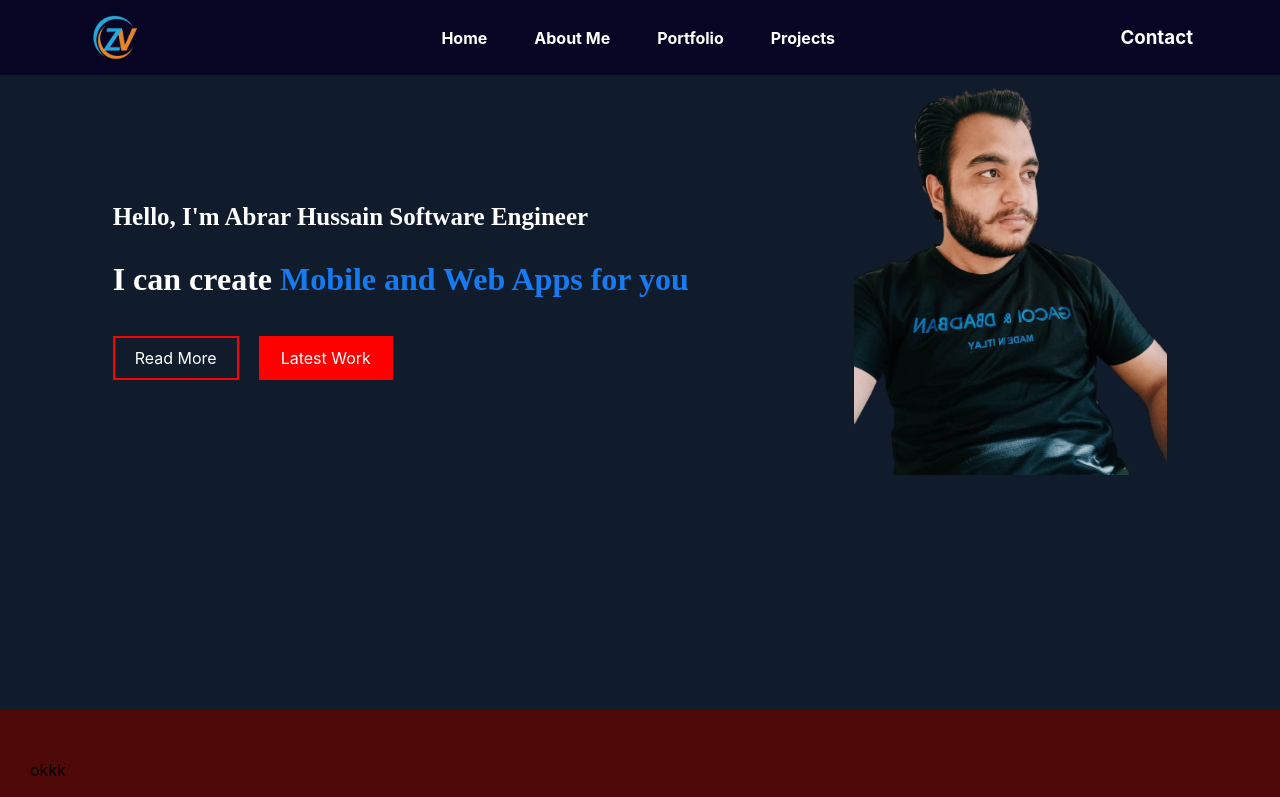
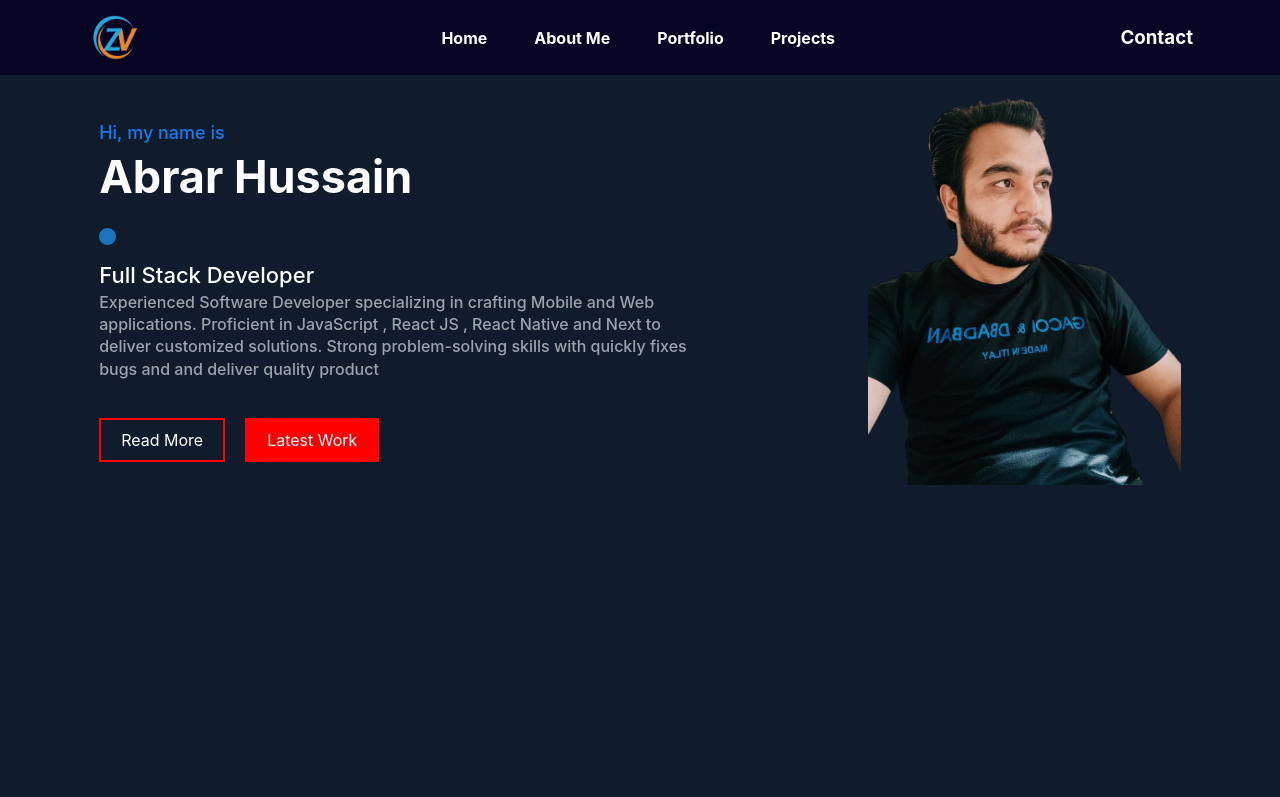
Before and after one commit to abrar0123/React_Web, a React (Create React App) app: page / in a window 1280 px wide. Shown: the top 797 px of the page. Built offline with nearby package versions, Linux system fonts and the light colour scheme.

Commit message:
fix home

```diff
--- /dev/null
+++ b/src/components/UI/Text.js
@@ -0,0 +1,43 @@
+import React from 'react';
+import colors from '../../constants/colors';
+
+export const Text = (props) => {
+  const {
+    font = 18,
+    color = colors.white,
+    mt = 0,
+    mb = 10,
+    ml = 0,
+    mr = 0,
+    m = 0,
+
+    pt = 0,
+    pb = 10,
+    pl = 0,
+    pr = 0,
+    p = 0,
+    bold = false,
+  } = props;
+  return (
+    <p
+      style={{
+        fontSize: font,
+        color: color,
+        marginTop: mt,
+        marginBlock: mb,
+        marginLeft: ml,
+        marginRight: mr,
+        paddingTop: pt,
+        paddingBlock: pb,
+        lineHeight: 1.4,
+        paddingLeft: pl,
+        paddingRight: pr,
+        margin: m,
+        padding: p,
+        fontWeight: bold && 'bold',
+      }}
+    >
+      {props.text}
+    </p>
+  );
+};
--- a/src/components/footer/footer.css
+++ b/src/components/footer/footer.css
@@ -1,14 +1,14 @@
 footer {
-  background-color: rgb(79, 9, 9);
+  /* background-color: rgb(79, 9, 9); */
+  background-color: #080424;
+
   padding: 50px 30px;
 }
 
 .footerwidgets {
-
 }
 
 .footerwidgets .widdgets {
-
 }
 
 .Footercontainer {
--- a/src/components/headersection/headersec.css
+++ b/src/components/headersection/headersec.css
@@ -1,6 +1,6 @@
 .headsection {
-  height: 70vh;
-  padding: 75px 30px;
+  height: 80vh;
+  padding: 85px 30px;
   /* background: linear-gradient(to right, rgb(167, 7, 7), rgb(42, 42, 244)); */
   /* background: linear-gradient(to right, rgb(97, 120, 249), rgb(239, 170, 237)); */
   background-color: #101c2c;
@@ -11,6 +11,10 @@
   /* align-items: flex-start; */
   flex-flow: row wrap;
   justify-content: space-around;
+  gap: 20px;
+  align-items: center;
+  /* width: 80%; */
+  /* background-color: aliceblue; */
 }
 
 .flex {
@@ -21,7 +25,7 @@
 .mainflexCntainer .secondarysec {
   justify-content: space-between;
   color: white;
-  /* background-color: aliceblue; */
+  width: 50%;
 }
 .secondarysec h1 {
   text-transform: uppercase;
--- a/src/components/headersection/headersection.js
+++ b/src/components/headersection/headersection.js
@@ -3,9 +3,12 @@ import './headersec.css';
 import Container from '../UI/Card/Container';
 import FlexColumn from '../UI/Card/FlexColumn';
 import Button from '../UI/button/Button';
+import record from '../../assets/Icons/record.png';
 
 import pic from '../../assets/Icons/removebgAbrar (2).png';
 import { Link } from 'react-router-dom';
+import colors from '../../constants/colors';
+import { Text } from '../UI/Text';
 
 // import Typical from "react-typical";
 
@@ -14,56 +17,30 @@ export default function Headersection() {
     <section className="headsection">
       <div className="flex mainflexCntainer">
         <FlexColumn className="secondarysec">
-          <h2
+          <Text color={colors.cyanBlue} text="Hi, my name is" />
+          <Text ml={15} mt={15} font={45} bold text="Abrar Hussain" />
+          <img
+            src={record}
             style={{
-              color: 'white',
-              marginBottom: 30,
-              fontSize: 25,
-              fontFamily: 'cursive',
+              width: 17,
+              height: 17,
+              marginTop: 20,
+              // marginLeft: 6,
+              marginBottom: 15,
             }}
-          >
-            Hello, I'm Abrar Hussain Software Engineer
-          </h2>
-          {/* <h2 style={{ color: 'blue', margin: '30 0' }}>SOFTWARE ENGINEER</h2> */}
+          />
+          <Text ml={10} mt={20} font={22} mb={15} text="Full Stack Developer" />
+          <Text
+            ml={10}
+            mt={21}
+            font={16}
+            mb={15}
+            color={colors.grey}
+            style={{ width: '50%' }}
+            text="Experienced Software Developer specializing in crafting Mobile and Web applications.
+            Proficient in JavaScript , React JS , React Native and Next to deliver customized solutions. Strong problem-solving skills with quickly fixes bugs and and deliver quality product "
+          />
 
-          <h2
-            style={{
-              color: 'white',
-              margin: 0,
-              fontSize: 32,
-              fontFamily: 'cursive',
-            }}
-          >
-            I can create
-            <span style={{ color: '#167bf1' }}>
-              {' '}
-              Mobile and Web Apps for you
-            </span>
-          </h2>
-          {/* npm i react-typical@latest --legacy-peer-depsatest --legacy-peer-deps */}
-          {/* <h2 style={{ fontSize: "30px", color: "rgb(188, 204, 13)" }}>
-            <Typical
-              // style={{ fontSize: "30px" }}
-              loop={Infinity}
-              steps={[
-                "Front End Developer",
-                2000,
-                "React Js Developer ",
-                1000,
-                "React Native Developer",
-                1000,
-              ]}
-            />
-          </h2> */}
-          {/* <p>
-            Hi, I'm Abrar-Hussain, I am professional React developer and Mobile
-            Developer (React Native),
-          </p>
-          <p>
-            My Qualification is BS (hons) in Software Engineering from the
-            university of Gujrat.
-          </p> */}
-          {/* <p>Click to Visit my Latest Projects</p> */}
           <div style={{ marginTop: '50px' }}>
             <Link
               to={'/about'}
--- a/src/constants/colors.js
+++ b/src/constants/colors.js
@@ -1,3 +1,7 @@
 export default {
-  brown: "rgb(176, 41, 41)",
+  brown: 'rgb(176, 41, 41)',
+  cyanBlue: '#167bf1',
+  cyanBlue10: '#2596BE',
+  white: '#fffff',
+  grey: '#9ca3ab',
 };
```
Also changed, not shown: src/assets/Icons/record-button.png (added), src/assets/Icons/record.png (added).
